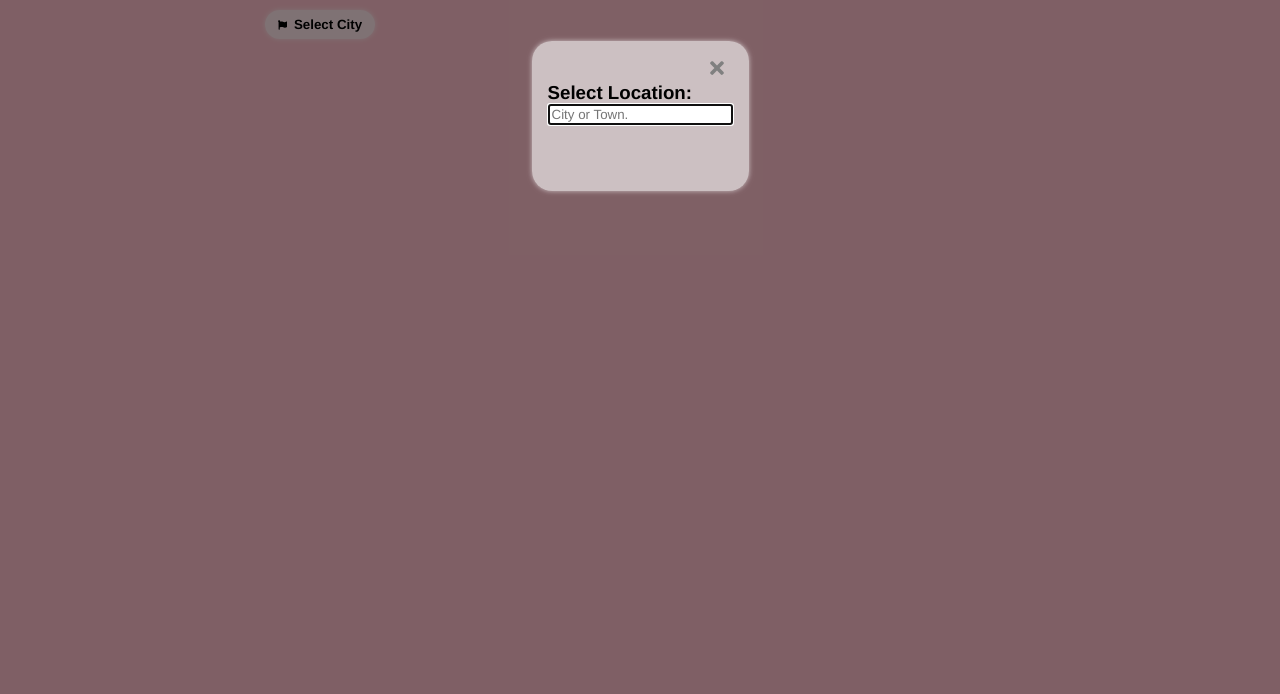
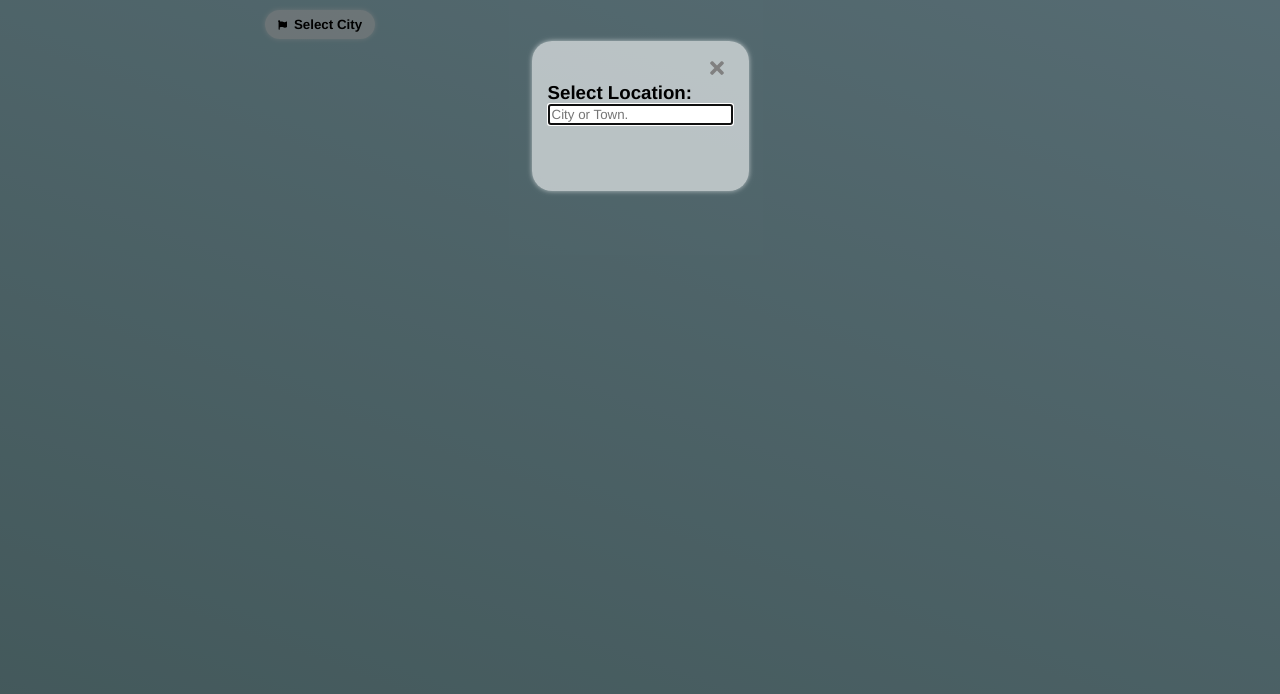
Before and after one commit to joshmhughes07/React-Weather-App, a React (Vite) app: page / in a window 1280 px wide. Shown: the top 694 px of the page. Built offline with nearby package versions, Linux system fonts and the light colour scheme.

Commit message:
Minor Tweaks to layout

```diff
--- a/src/App.jsx
+++ b/src/App.jsx
@@ -8,10 +8,9 @@ import { Loading } from './components/Loading.jsx'
 import { Button } from './components/Button.jsx'
 import { UnitSelection } from './components/UnitSelection.jsx'
 
-//Review dead css code in MainForecast.css
-//CONTINUE BUILDING SMALL SCREEN FIRST THEN MAKE IT GROW TO FIT LARGER SCREENS
 
-//loading component used when needed using conditional rendering
+
+
 function App() {
 
    const [weatherData, setWeatherData] = useState(null);
--- a/src/components/styling/ExtendedForecastStyling.css
+++ b/src/components/styling/ExtendedForecastStyling.css
@@ -14,6 +14,7 @@
 .graphCanvasDiv{
   margin:10px;
   width:90%;
+  margin:3% auto;
 }
 
 .canvasEl{
--- a/src/components/styling/MainForecastStyling.css
+++ b/src/components/styling/MainForecastStyling.css
@@ -4,7 +4,7 @@
   width: 220px;
   overflow-y: auto;
   display: flex;
-  align-items: center;
+  /* align-items: center; */
   -ms-overflow-style:none;
   scrollbar-width:none;
 
--- a/src/components/styling/UnitSelectionStyling.css
+++ b/src/components/styling/UnitSelectionStyling.css
@@ -6,6 +6,12 @@
     justify-content: space-evenly;
     padding:2%;
     width:95%;
+
+}
+@media screen and (min-width:900px){
+    .unitSelection{
+        justify-self: start;
+    }
 }
 
 .OuterDD{
--- a/src/index.css
+++ b/src/index.css
@@ -21,10 +21,10 @@
   gap:5px;
   overflow-x:hidden;
   justify-items:center;
+  min-width:320px;
 }
 @media screen and (min-width:900px){
   #root{
-    background-color: pink;
     grid-template:repeat(3,auto) 1fr/ 50vw 50vw;
   }
 }
```
